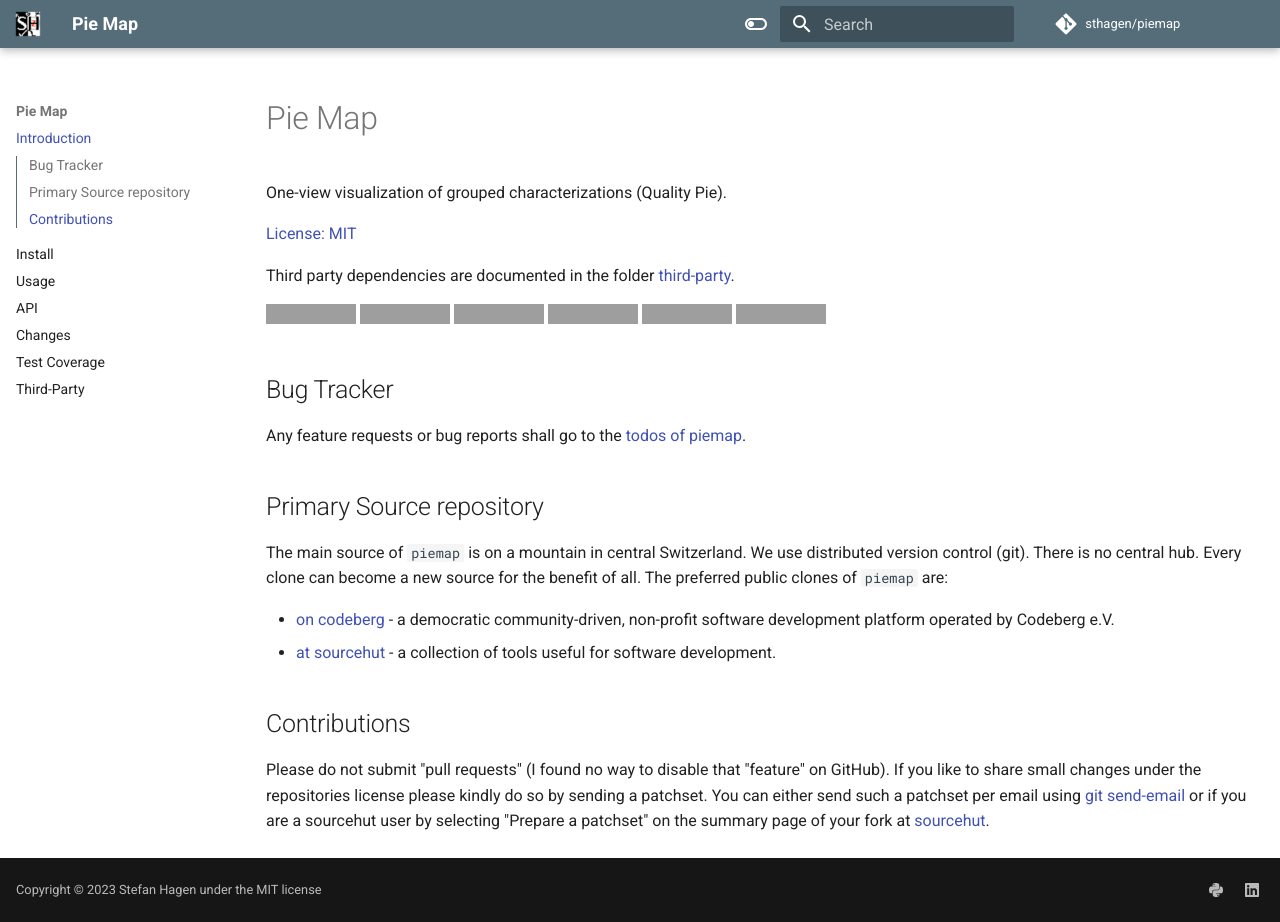
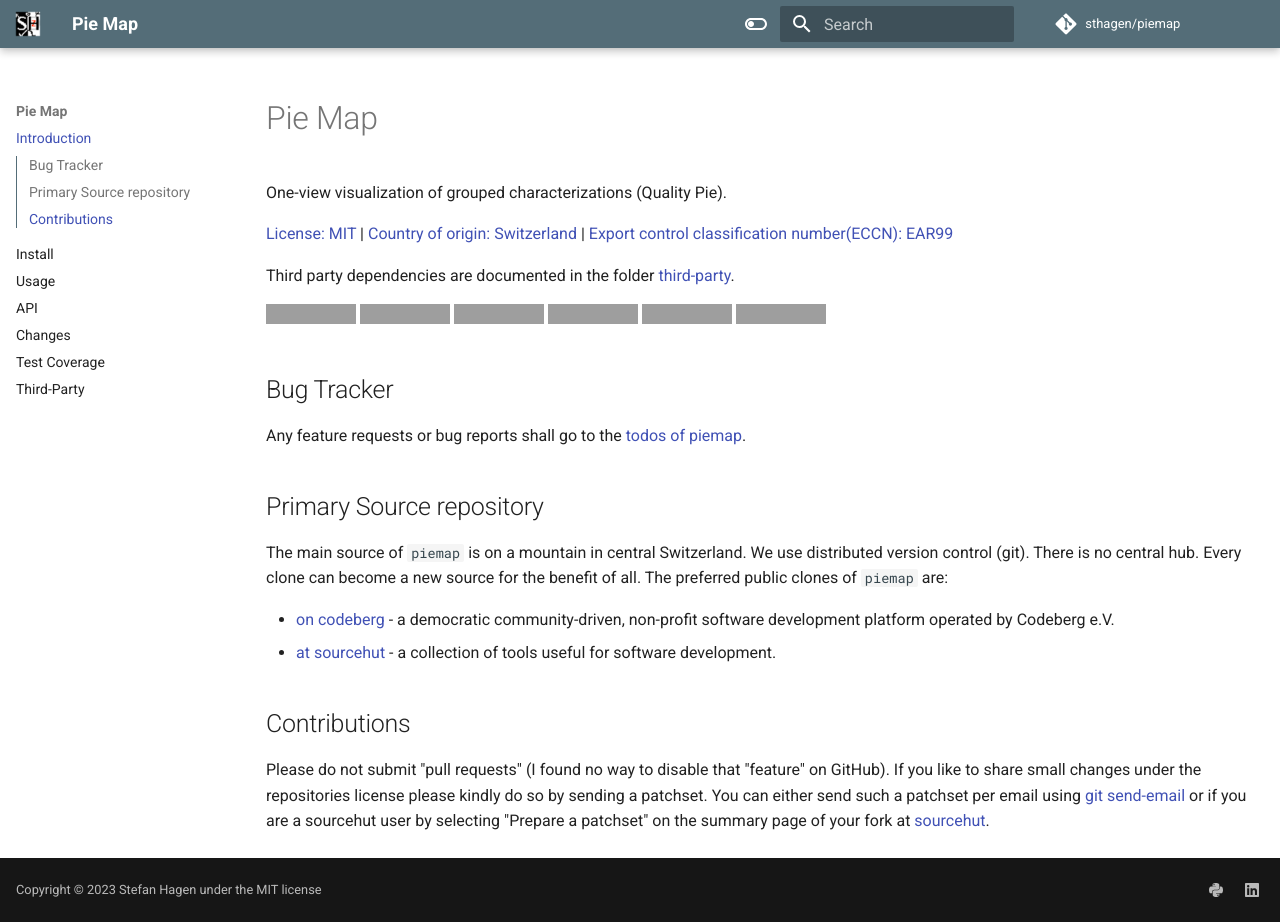
Before and after one commit to sthagen/piemap, an MkDocs documentation site: the page built from docs/index.md, in a window 1280 px wide and 922 px high, cut to the strip 0-922 px from the top of the window. Built offline with MkDocs 1.6.1 and Material for MkDocs 9.7.7, drawn with Linux system fonts in a browser that asks for light colours; grey boxes are pictures that could not be loaded.

Commit message:
Amended landing page of docs with eccn and coo

```diff
--- a/docs/index.md
+++ b/docs/index.md
@@ -2,7 +2,9 @@
 
 One-view visualization of grouped characterizations (Quality Pie).
 
-[License: MIT](https://git.sr.ht/~sthagen/piemap/tree/default/item/LICENSE)
+[License: MIT](https://git.sr.ht/~sthagen/piemap/tree/default/item/LICENSE) |
+[Country of origin: Switzerland](https://git.sr.ht/~sthagen/piemap/tree/default/item/COUNTRY-OF-ORIGIN) |
+[Export control classification number(ECCN): EAR99](https://git.sr.ht/~sthagen/piemap/tree/default/item/EXPORT-CONTROL-CLASSIFICATION-NUMBER)
 
 Third party dependencies are documented in the folder [third-party](third-party/README.md).
 
```
